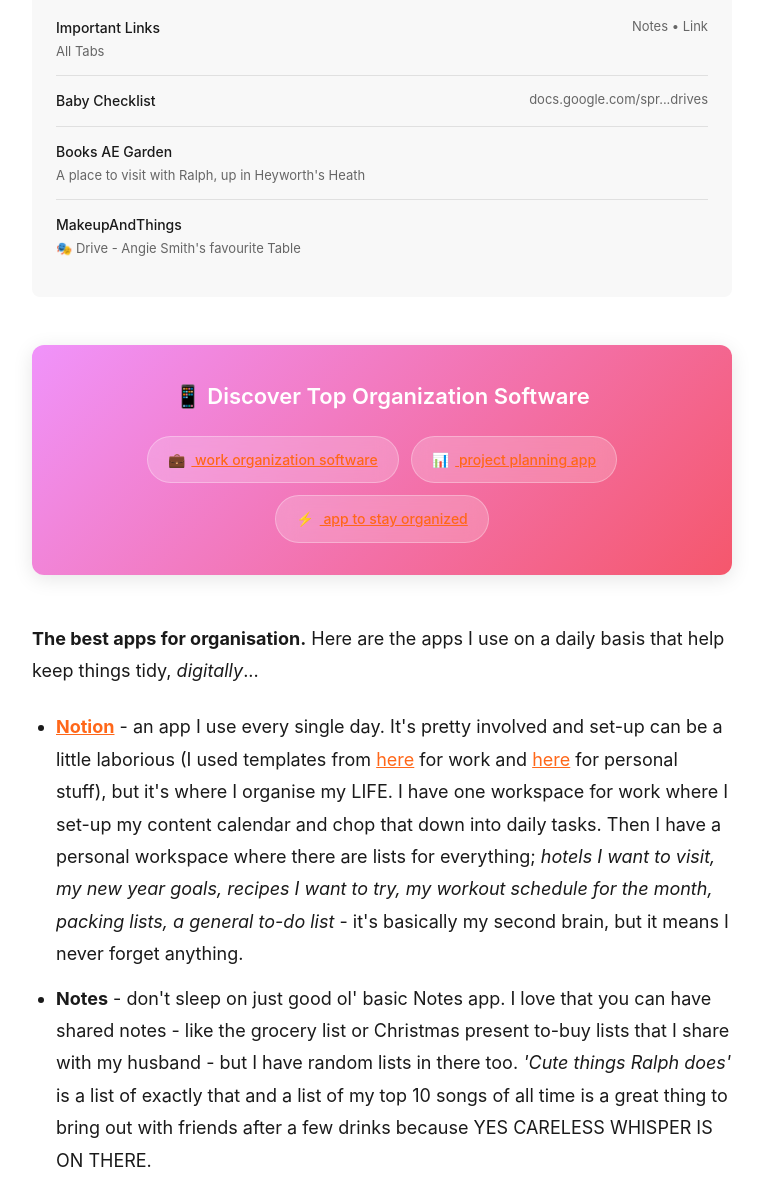
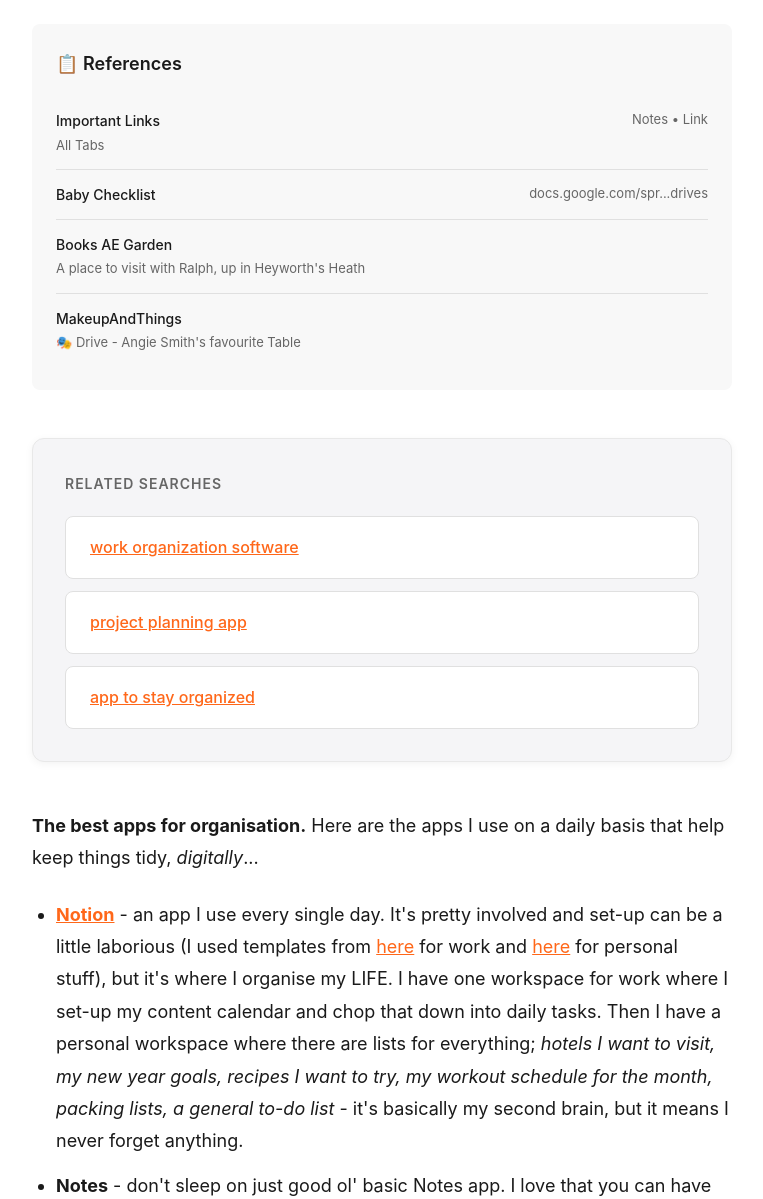
Before and after one commit to JakeIsolaHenry/substack, a plain HTML site: page index.html in a window 1280 px wide. Shown: the part 1654-2853 px from the top of the page, without its empty margins (258-1021 px from the left). Drawn offline with Linux system fonts and the light colour scheme.

Commit message:
Update index.html

```diff
--- a/index.html
+++ b/index.html
@@ -263,61 +263,50 @@
 
         /* Search Block Styles */
         .search-block {
-            background: linear-gradient(135deg, #667eea 0%, #764ba2 100%);
+            background: #f5f5f7;
             padding: 32px;
             border-radius: 12px;
             margin: 48px 0;
-            box-shadow: 0 4px 20px rgba(0,0,0,0.1);
+            box-shadow: 0 2px 8px rgba(0,0,0,0.05);
+            border: 1px solid #e8e8e8;
         }
 
         .search-block h3 {
-            color: white;
-            font-size: 22px;
+            color: #666;
+            font-size: 14px;
             font-weight: 600;
-            margin-bottom: 16px;
-            text-align: center;
+            margin-bottom: 20px;
+            text-align: left;
+            text-transform: uppercase;
+            letter-spacing: 1px;
         }
 
         .search-terms {
             display: flex;
-            flex-wrap: wrap;
+            flex-direction: column;
             gap: 12px;
-            justify-content: center;
-            margin-top: 20px;
         }
 
         .search-term {
-            background: rgba(255,255,255,0.2);
-            backdrop-filter: blur(10px);
-            color: white;
-            padding: 10px 20px;
-            border-radius: 25px;
+            background: white;
+            color: #333;
+            padding: 16px 24px;
+            border-radius: 8px;
             text-decoration: none;
-            font-size: 14px;
+            font-size: 16px;
             font-weight: 500;
             transition: all 0.3s ease;
-            border: 1px solid rgba(255,255,255,0.3);
+            border: 1px solid #e0e0e0;
+            text-align: left;
         }
 
         .search-term:hover {
-            background: rgba(255,255,255,0.3);
-            transform: translateY(-2px);
-            box-shadow: 0 4px 12px rgba(0,0,0,0.15);
+            background: #fafafa;
+            transform: translateX(4px);
+            box-shadow: 0 2px 8px rgba(0,0,0,0.08);
+            border-color: #d0d0d0;
         }
 
-        .search-icon {
-            display: inline-block;
-            margin-right: 6px;
-        }
-
-        /* Alternate search block style */
-        .search-block-alt {
-            background: linear-gradient(135deg, #f093fb 0%, #f5576c 100%);
-        }
-
-        .search-block-green {
-            background: linear-gradient(135deg, #4facfe 0%, #00f2fe 100%);
-        }
 
         .engagement-bar {
             display: flex;
@@ -399,16 +388,16 @@
 
             <!-- FIRST SEARCH BLOCK -->
             <div class="search-block">
-                <h3>🔍 Find Your Perfect Organization Tools</h3>
+                <h3>Related Searches</h3>
                 <div class="search-terms">
                     <a href="https://www.google.com/search?q=best+organizational+apps" class="search-term" target="_blank">
-                        <span class="search-icon">🔎</span> best organizational apps
+                        best organizational apps
                     </a>
                     <a href="https://www.google.com/search?q=task+management+app" class="search-term" target="_blank">
-                        <span class="search-icon">✓</span> task management app
+                        task management app
                     </a>
                     <a href="https://www.google.com/search?q=productivity+app+for+teams" class="search-term" target="_blank">
-                        <span class="search-icon">👥</span> productivity app for teams
+                        productivity app for teams
                     </a>
                 </div>
             </div>
@@ -448,16 +437,16 @@
 
             <!-- SECOND SEARCH BLOCK -->
             <div class="search-block-alt search-block">
-                <h3>📱 Discover Top Organization Software</h3>
+                <h3>Related Searches</h3>
                 <div class="search-terms">
                     <a href="https://www.google.com/search?q=work+organization+software" class="search-term" target="_blank">
-                        <span class="search-icon">💼</span> work organization software
+                        work organization software
                     </a>
                     <a href="https://www.google.com/search?q=project+planning+app" class="search-term" target="_blank">
-                        <span class="search-icon">📊</span> project planning app
+                        project planning app
                     </a>
                     <a href="https://www.google.com/search?q=app+to+stay+organized" class="search-term" target="_blank">
-                        <span class="search-icon">⚡</span> app to stay organized
+                        app to stay organized
                     </a>
                 </div>
             </div>
@@ -474,16 +463,16 @@
 
             <!-- THIRD SEARCH BLOCK -->
             <div class="search-block-green search-block">
-                <h3>🎯 Streamline Your Workflow</h3>
+                <h3>Related Searches</h3>
                 <div class="search-terms">
                     <a href="https://www.google.com/search?q=digital+planner+app" class="search-term" target="_blank">
-                        <span class="search-icon">📝</span> digital planner app
+                        digital planner app
                     </a>
                     <a href="https://www.google.com/search?q=team+organization+tools" class="search-term" target="_blank">
-                        <span class="search-icon">🤝</span> team organization tools
+                        team organization tools
                     </a>
                     <a href="https://www.google.com/search?q=personal+organizer+app" class="search-term" target="_blank">
-                        <span class="search-icon">📱</span> personal organizer app
+                        personal organizer app
                     </a>
                 </div>
             </div>
@@ -512,16 +501,16 @@
 
             <!-- FOURTH SEARCH BLOCK -->
             <div class="search-block">
-                <h3>⚙️ Boost Your Productivity</h3>
+                <h3>Related Searches</h3>
                 <div class="search-terms">
                     <a href="https://www.google.com/search?q=workflow+management+app" class="search-term" target="_blank">
-                        <span class="search-icon">🔄</span> workflow management app
+                        workflow management app
                     </a>
                     <a href="https://www.google.com/search?q=daily+schedule+app" class="search-term" target="_blank">
-                        <span class="search-icon">📅</span> daily schedule app
+                        daily schedule app
                     </a>
                     <a href="https://www.google.com/search?q=organizational+software+for+business" class="search-term" target="_blank">
-                        <span class="search-icon">🏢</span> organizational software for business
+                        organizational software for business
                     </a>
                 </div>
             </div>
```
